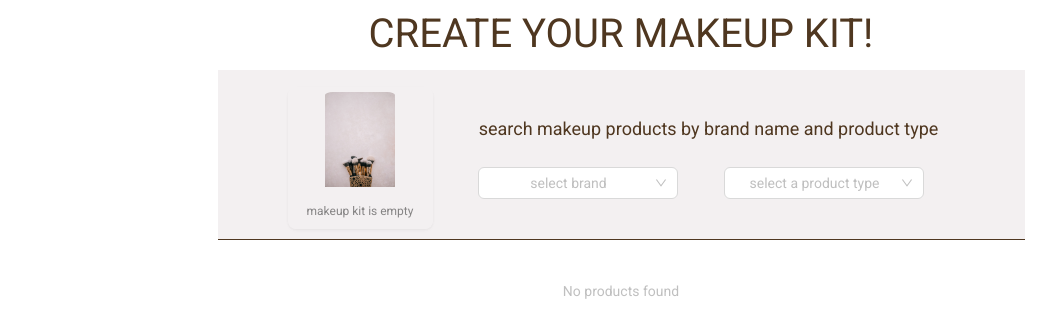
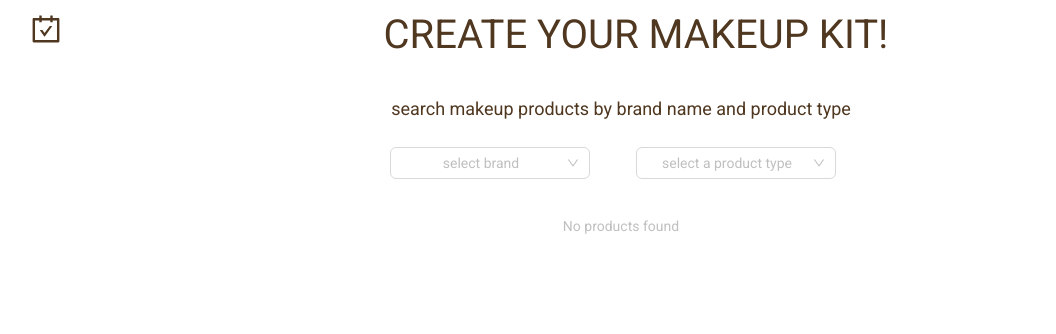
Before and after one commit to Lanas-Corner/makeup_app, a React (Create React App) app: page / in a window 1280 px wide. Shown: the top 334 px of the page, without its empty margins (19-1075 px from the left). Built offline with nearby package versions, Linux system fonts and the light colour scheme.

Commit message:
feat: add makeup kit badge in header, change item list

```diff
--- a/src/App.css
+++ b/src/App.css
@@ -1,11 +1,12 @@
 .container_search {
+  width: 100%;
   display: flex;
-  justify-content: space-evenly;
+  justify-content: center;
   align-items: center;
-  font-family: "Roboto", sans-serif;
-  background-color: rgb(216, 205, 208, 0.3);
-  padding: 10px 70px;
-  border-bottom: 0.1px solid #4f3720;
+  /* background-color: rgb(216, 205, 208, 0.3); */
+  padding: 10px;
+  border-radius: 60px;
+  /* border-bottom: 0.1px solid #4f3720; */
 }
 
 .container_kit {
@@ -16,7 +17,8 @@
 }
 
 .container_searchform {
-  max-width: 800px;
+  /* width: 100%;
+  max-width: 800px; */
   display: flex;
   flex-direction: column;
   align-items: center;
--- a/src/App.tsx
+++ b/src/App.tsx
@@ -1,25 +1,30 @@
 import "./App.css";
 import { Layout } from "antd";
 import SearchForm from "./components/SearchForm";
-import { Typography } from "antd";
 import AppContextProvider from "./context/AppContext";
 import AntdConfig from "./style/Config";
-import { HeaderTitleStyle, LayoutStyle, ContentStyle } from "./style/styles";
+import { LayoutStyle, ContentStyle } from "./style/styles";
+import ItemCard from "./components/ItemCard";
+import Drawer from "./components/Drawer";
+import { useState } from "react";
+import Header from "./components/Header";
 
-const { Title } = Typography;
-const { Header, Content } = Layout;
+const { Header: HeaderElement, Content } = Layout;
 
 function App() {
+  const [showLiked, setShowLiked] = useState(false);
   return (
     <AppContextProvider>
       <AntdConfig>
         <Layout style={LayoutStyle}>
-          <Header>
-            <Title style={HeaderTitleStyle}>Create your makeup kit!</Title>
-          </Header>
+          <HeaderElement>
+            <Header setShowLiked={setShowLiked} />
+          </HeaderElement>
           <Content style={ContentStyle}>
             <SearchForm />
+            <ItemCard />
           </Content>
+          <Drawer showLiked={showLiked} setShowLiked={setShowLiked} />
         </Layout>
       </AntdConfig>
     </AppContextProvider>
--- /dev/null
+++ b/src/components/Header.tsx
@@ -0,0 +1,18 @@
+import { Typography, Flex } from "antd";
+import { HeaderTitleStyle } from "../style/styles";
+import MakeupKitBadge from "./MakeupKitBadge";
+const { Title } = Typography;
+const Header = ({
+  setShowLiked,
+}: {
+  setShowLiked: React.Dispatch<React.SetStateAction<boolean>>;
+}) => {
+  return (
+    <Flex align="center">
+      <MakeupKitBadge setShowLiked={setShowLiked} />
+      <Title style={HeaderTitleStyle}>Create your makeup kit!</Title>
+    </Flex>
+  );
+};
+
+export default Header;
--- a/src/components/ItemCard.tsx
+++ b/src/components/ItemCard.tsx
@@ -14,20 +14,10 @@ const ItemCard = () => {
     <div className="container_list">
       <List
         grid={{
-          gutter: 16,
+          column: 3,
         }}
-        itemLayout="horizontal"
         locale={{ emptyText: "No products found" }}
         dataSource={shownCards}
-        pagination={{
-          defaultPageSize: 6,
-          position: "top",
-          hideOnSinglePage: true,
-          size: "small",
-          style: {
-            marginBottom: "5px",
-          },
-        }}
         renderItem={(card: infoCard) => (
           <List.Item>
             <Card
--- /dev/null
+++ b/src/components/MakeupKitBadge.tsx
@@ -0,0 +1,22 @@
+import { Badge } from "antd";
+import { CarryOutOutlined } from "@ant-design/icons";
+import { useContext } from "react";
+import { AppContext } from "../context/AppContext";
+
+const MakeupKitBadge = ({
+  setShowLiked,
+}: {
+  setShowLiked: React.Dispatch<React.SetStateAction<boolean>>;
+}) => {
+  const { likedCards } = useContext(AppContext);
+  return (
+    <Badge count={likedCards.length} color="#4f3720">
+      <CarryOutOutlined
+        style={{ fontSize: "30px" }}
+        onClick={() => setShowLiked(true)}
+      />
+    </Badge>
+  );
+};
+
+export default MakeupKitBadge;
--- a/src/components/SearchForm.tsx
+++ b/src/components/SearchForm.tsx
@@ -1,24 +1,18 @@
 import { useContext, useState } from "react";
-import { Form, Select, Card, Badge } from "antd";
+import { Form, Select } from "antd";
 import FormItem from "antd/lib/form/FormItem";
-import logo from "../images/makeupkit.jpg";
-import ItemCard from "./ItemCard";
 import { nanoid } from "nanoid";
-import Drawer from "./Drawer";
 import { AppContext } from "../context/AppContext";
 import { brandNames } from "../const/brandList";
 
 const SearchForm = () => {
   const [form] = Form.useForm();
   const { Option } = Select;
-  const { Meta } = Card;
   const [brand, setBrand] = useState("");
   const [product, setProduct] = useState("");
   const [isFetching, setIsFetching] = useState(false);
-  const [showLiked, setShowLiked] = useState(false);
   const {
     products,
-    likedCards,
     getCards,
     showCards,
     setShownCards,
@@ -36,46 +30,7 @@ const SearchForm = () => {
   });
 
   return (
-    <>
     <div className="container_search">
-        <div className="container_kit" onClick={() => setShowLiked(true)}>
-          <Badge count={likedCards.length} color="#4f3720">
-            <Card
-              hoverable
-              cover={
-                <img
-                  alt="makeup_kit"
-                  src={logo}
-                  style={{
-                    maxHeight: "100px",
-                    maxWidth: "70px",
-                    margin: "7px auto",
-                    paddingTop: "5px",
-                  }}
-                />
-              }
-              style={{
-                width: "145px",
-                backgroundColor: "transparent",
-              }}
-              size="small"
-              bordered={false}
-            >
-              <Meta
-                description={
-                  likedCards.length === 0
-                    ? "makeup kit is empty"
-                    : "show makeup kit"
-                }
-                style={{
-                  textAlign: "center",
-                  color: "#542e11",
-                  fontSize: "12px",
-                }}
-              />
-            </Card>
-          </Badge>
-        </div>
       <div className="container_searchform">
         <div className="container_text">
           <p>search makeup products by brand name and product type</p>
@@ -144,16 +99,9 @@ const SearchForm = () => {
             </FormItem>
           </Form>
         </div>
-          {isError ? (
-            <p className="text">"Connection error occured."</p>
-          ) : (
-            <></>
-          )}
+        {isError ? <p className="text">"Connection error occured."</p> : <></>}
       </div>
     </div>
-      <ItemCard />
-      <Drawer showLiked={showLiked} setShowLiked={setShowLiked} />
-    </>
   );
 };
 
```
Lines whose indentation alone changed are shown as unchanged.
